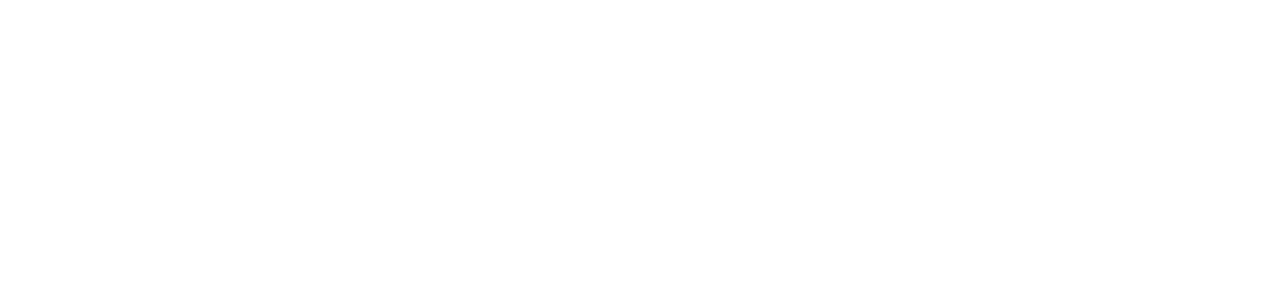
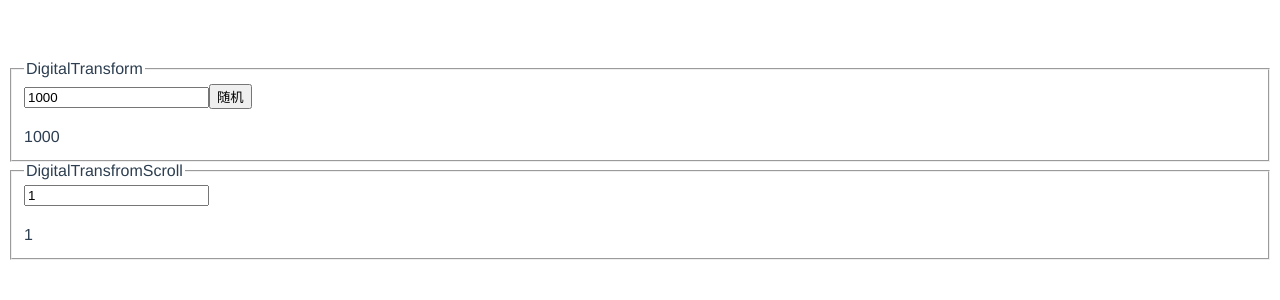
Before and after one commit to DakerHub/vue-digital-transform, a Vue app: page / in a window 1280 px wide. Shown: the top 300 px of the page. Built offline with nearby package versions, Linux system fonts and the light colour scheme.

Commit message:
[feat] 完成基础滚动切换特效

```diff
--- a/src/App.vue
+++ b/src/App.vue
@@ -1,11 +1,47 @@
 <template>
-  <div id="app"></div>
+  <div id="app">
+    <fieldset>
+      <legend>DigitalTransform</legend>
+      <input type="text" v-model.number="num" />
+      <button @click="random">随机</button>
+      <DigitalTransform :value="num || NaN" :interval="500"></DigitalTransform>
+    </fieldset>
+
+    <fieldset>
+      <legend>DigitalTransfromScroll</legend>
+      <input type="text" v-model="numSingle" />
+      <div>
+        <DigitalTransfromScroll :to="numSingle"></DigitalTransfromScroll>
+      </div>
+    </fieldset>
+  </div>
 </template>
 
 <script>
+import DigitalTransform from "./components/DigitalTransform";
+import DigitalTransfromScroll from "./components/DigitalTransfromScroll";
+
 export default {
   name: "App",
-  components: {}
+  components: {
+    DigitalTransform,
+    DigitalTransfromScroll
+  },
+  data() {
+    return {
+      num: 1000,
+      numSingle: "1"
+    };
+  },
+  methods: {
+    random() {
+      const x = Math.ceil(Math.random() * 10);
+      const base = Math.random()
+        .toString()
+        .substring(0, x + 5);
+      this.num = base * x ** 10;
+    }
+  }
 };
 </script>
 
@@ -14,8 +50,13 @@
   font-family: Avenir, Helvetica, Arial, sans-serif;
   -webkit-font-smoothing: antialiased;
   -moz-osx-font-smoothing: grayscale;
-  text-align: center;
   color: #2c3e50;
   margin-top: 60px;
 }
+fieldset {
+  text-align: left;
+}
+input {
+  margin-bottom: 20px;
+}
 </style>
--- a/src/components/DigitalTransform.vue
+++ b/src/components/DigitalTransform.vue
@@ -1,11 +1,92 @@
 <template>
-  <div></div>
+  <div class="digital-transform">
+    <transition-group name="slide-y">
+      <DigitalTransfromScroll
+        class="digital-transform-item"
+        v-for="(item, i) in digitals"
+        :key="i"
+        :to="item"
+        :interval="interval"
+        :dislocation="dislocation"
+        from="0"
+        >{{ item }}</DigitalTransfromScroll
+      >
+    </transition-group>
+  </div>
 </template>
 
 <script>
+import DigitalTransfromScroll from "./DigitalTransfromScroll";
+
 export default {
-  name: "DigitalTransfrom"
+  name: "DigitalTransfrom",
+  components: {
+    DigitalTransfromScroll
+  },
+  props: {
+    value: {
+      type: Number,
+      default: undefined,
+      required: true
+    },
+    dislocation: {
+      type: Boolean,
+      default: false
+    },
+    interval: {
+      type: Number,
+      default: 500
+    }
+  },
+  data() {
+    return {
+      digitals: [],
+      oldDigtals: []
+    };
+  },
+  watch: {
+    value: {
+      immediate: true,
+      handler(value) {
+        this.parseDigital(value);
+      }
+    }
+  },
+  methods: {
+    parseDigital(digital) {
+      if (typeof digital !== "number") {
+        throw new TypeError('"value" should be number');
+      }
+
+      let digitalArr;
+      if (isNaN(digital)) {
+        digitalArr = [];
+      } else {
+        digitalArr = digital.toString().split("");
+      }
+
+      this.oldDigtals = this.digitals.concat();
+      this.digitals = digitalArr;
+    }
+  }
 };
 </script>
 
-<style lang="scss" scoped></style>
+<style lang="scss" scoped>
+.digital-transform {
+  overflow: hidden;
+}
+.digital-transform-item {
+  display: inline-block;
+  transition: opacity 0.3s, transform 0.3s;
+}
+
+.slide-y-enter, .slide-y-leave-to
+/* .slide-y-leave-active for below version 2.1.8 */ {
+  opacity: 0;
+  transform: translateY(10px);
+}
+.slide-y-leave-active {
+  // position: absolute;
+}
+</style>
--- /dev/null
+++ b/src/components/DigitalTransfromScroll.vue
@@ -0,0 +1,109 @@
+<template>
+  <div class="dt-scroll">
+    <div ref="$list" class="dt-scroll-list" :style="listStyle">
+      <span class="dt-scroll-digital" v-for="item in digitals" :key="item">
+        {{ item }}
+      </span>
+    </div>
+  </div>
+</template>
+
+<script>
+const digitalValidator = value => {
+  return /^\w{1}|\.$/.test(value);
+};
+
+export default {
+  name: "DigitalTransformScroll",
+  props: {
+    to: {
+      validator: digitalValidator,
+      default: "0"
+    },
+    from: {
+      validator: digitalValidator,
+      default: "0"
+    },
+    dislocation: {
+      type: Boolean,
+      default: false
+    },
+    interval: {
+      type: Number,
+      default: 500
+    }
+  },
+  data() {
+    return {
+      digitals: [".", "9", "8", "7", "6", "5", "4", "3", "2", "1", "0"],
+      listHeight: 0,
+      spacing: 1
+    };
+  },
+  computed: {
+    listStyle() {
+      return {
+        transitionDuration: `${(this.interval / 1000) * this.spacing}s`
+      };
+    },
+    elHeight() {
+      return this.listHeight / this.digitals.length;
+    }
+  },
+  watch: {
+    to: {
+      immediate: true,
+      handler(newVal, oldVal) {
+        if (!this.$refs.$list) return;
+
+        if (this.dislocation) {
+          const oldIndex = this.digitals.findIndex(d => oldVal === d);
+          const newIndex = this.digitals.findIndex(d => newVal === d);
+          this.spacing = Math.abs(newIndex - oldIndex);
+        } else {
+          this.spacing = 1;
+        }
+
+        this.setPosition(newVal);
+      }
+    }
+  },
+  mounted() {
+    this.calcHeight();
+    this.$el.style.height = this.elHeight + "px";
+
+    this.setPosition(this.from);
+
+    setTimeout(() => {
+      this.setPosition(this.to);
+    }, 300);
+  },
+  methods: {
+    calcHeight() {
+      this.listHeight = this.$refs.$list.clientHeight;
+    },
+    setPosition(target) {
+      const idx = this.digitals.findIndex(d => target === d);
+      const offset = idx * this.elHeight;
+
+      this.$refs.$list.style.transform = `translateY(-${offset}px)`;
+    }
+  }
+};
+</script>
+
+<style lang="scss" scoped>
+.dt-scroll {
+  overflow: hidden;
+  display: inline-block;
+  height: 1.5em;
+}
+.dt-scroll-list {
+  display: inline-flex;
+  flex-direction: column;
+  transition-property: transform;
+  transition-timing-function: cubic-bezier(0.42, 0, 0.62, 1.2);
+}
+.dt-scroll-digital {
+}
+</style>
```
